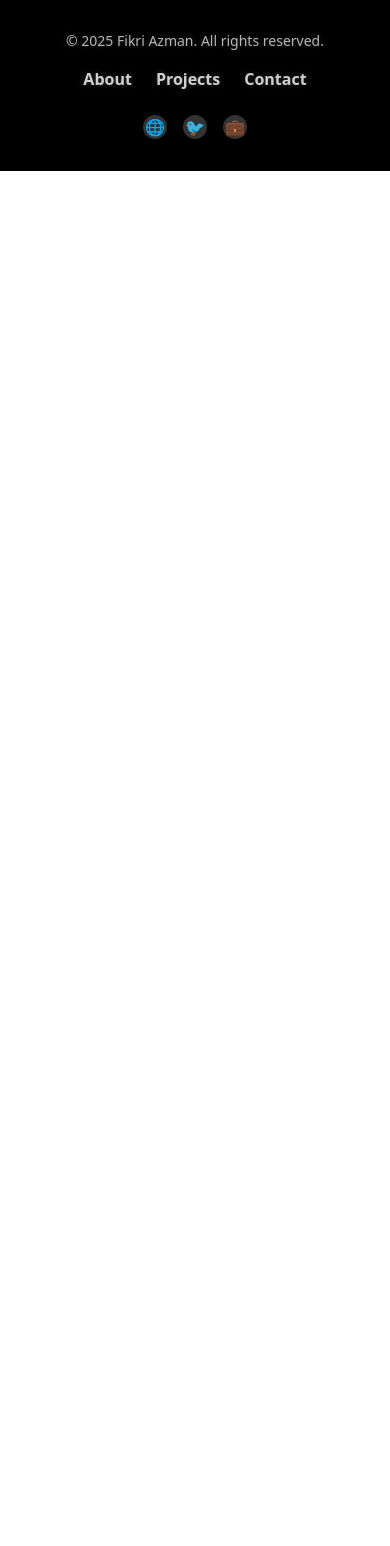
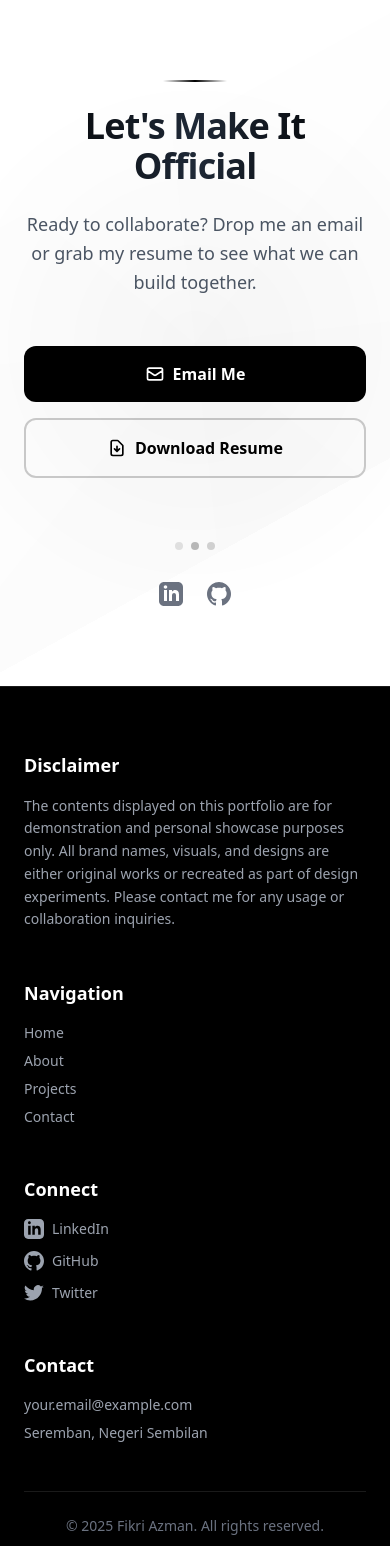
Before and after one commit to ctrlfikri/fikriazman, a Nuxt app: page / in a window 390 px wide. Shown: the part 6156-7702 px from the top of the page. Before the commit the page ends 6327 px from the top, so only its background shows below. Built offline with nearby package versions, Linux system fonts and the light colour scheme; a web font is replaced by a local one.

Commit message:
final landing page!

```diff
--- a/components/Footer.vue
+++ b/components/Footer.vue
@@ -1,68 +1,189 @@
 <template>
-  <footer class="bg-black text-white py-8">
-    <div class="flex flex-col items-center gap-4">
+<section class="relative w-full bg-white text-black border-t border-black/10 py-20 sm:py-24 lg:py-32 overflow-hidden">
+  <!-- Animated radial whoosh background -->
+  <div class="absolute inset-0 overflow-hidden">
+    <div class="absolute inset-0 bg-[radial-gradient(circle_at_center,_rgba(0,0,0,0.05)_0%,_transparent_70%)] animate-zoom"></div>
+    <div class="absolute inset-0 bg-[conic-gradient(from_90deg,_rgba(0,0,0,0.03)_0%,_transparent_50%,_rgba(0,0,0,0.03)_100%)] animate-spin-slow opacity-50"></div>
+  </div>
 
-      <!-- Copyright -->
-      <p class="text-sm text-white/70">&copy; {{ new Date().getFullYear() }} Fikri Azman. All rights reserved.</p>
+  <div class="relative z-10 max-w-4xl mx-auto px-6 lg:px-8 text-center">
+    <!-- Small accent line -->
+    <div class="w-16 h-[2px] bg-gradient-to-r from-transparent via-black to-transparent mx-auto mb-6"></div>
 
-      <!-- Navigation Links -->
-      <div class="flex gap-6">
-        <a href="/about" class="footer-link">About</a>
-        <a href="/projects" class="footer-link">Projects</a>
-        <a href="/contact" class="footer-link">Contact</a>
+    <!-- Main heading -->
+    <h2 class="text-4xl sm:text-5xl lg:text-6xl font-bold tracking-tight mb-6 bg-gradient-to-r from-black via-gray-800 to-black bg-clip-text text-transparent">
+      Let's Make It Official
+    </h2>
+
+    <!-- Subtext -->
+    <p class="text-gray-600 text-lg sm:text-xl lg:text-2xl max-w-2xl mx-auto mb-12 leading-relaxed">
+      Ready to collaborate? Drop me an email or grab my resume to see what we can build together.
+    </p>
+
+    <!-- CTA Buttons -->
+    <div class="flex flex-col sm:flex-row items-center justify-center gap-4 sm:gap-6">
+      <!-- Email Button -->
+      <a
+        href="mailto:your.email@example.com"
+        class="group relative px-8 py-4 bg-black text-white font-semibold rounded-xl overflow-hidden transition-all duration-300 hover:scale-105 hover:shadow-2xl hover:shadow-black/10 w-full sm:w-auto"
+      >
+        <span class="relative z-10 flex items-center justify-center gap-2">
+          <svg class="w-5 h-5" fill="none" stroke="currentColor" viewBox="0 0 24 24">
+            <path stroke-linecap="round" stroke-linejoin="round" stroke-width="2"
+              d="M3 8l7.89 5.26a2 2 0 002.22 0L21 8M5 19h14a2 2 0 002-2V7a2 2 0 00-2-2H5a2 2 0 00-2 2v10a2 2 0 002 2z">
+            </path>
+          </svg>
+          Email Me
+        </span>
+        <div class="absolute inset-0 bg-gradient-to-r from-gray-800 to-black opacity-0 group-hover:opacity-100 transition-opacity duration-300"></div>
+      </a>
+
+      <!-- Resume Button -->
+      <a
+        href="/resume.pdf"
+        download
+        class="group relative px-8 py-4 bg-transparent text-black font-semibold rounded-xl border-2 border-black/20 overflow-hidden transition-all duration-300 hover:scale-105 hover:border-black/50 w-full sm:w-auto"
+      >
+        <span class="relative z-10 flex items-center justify-center gap-2">
+          <svg class="w-5 h-5" fill="none" stroke="currentColor" viewBox="0 0 24 24">
+            <path stroke-linecap="round" stroke-linejoin="round" stroke-width="2"
+              d="M12 10v6m0 0l-3-3m3 3l3-3m2 8H7a2 2 0 01-2-2V5a2 2 0 012-2h5.586a1 1 0 01.707.293l5.414 5.414a1 1 0 01.293.707V19a2 2 0 01-2 2z">
+            </path>
+          </svg>
+          Download Resume
+        </span>
+        <div class="absolute inset-0 bg-black/5 opacity-0 group-hover:opacity-100 transition-opacity duration-300"></div>
+      </a>
+    </div>
+
+    <!-- Decorative Dots -->
+    <div class="mt-16 flex items-center justify-center gap-2">
+      <div class="w-2 h-2 rounded-full bg-black/20 animate-pulse"></div>
+      <div class="w-2 h-2 rounded-full bg-black/40 animate-pulse" style="animation-delay: 0.2s;"></div>
+      <div class="w-2 h-2 rounded-full bg-black/20 animate-pulse" style="animation-delay: 0.4s;"></div>
+    </div>
+
+    <!-- Social Links -->
+    <div class="mt-8 flex items-center justify-center gap-6">
+      <a href="#" class="text-gray-500 hover:text-black transition-colors duration-300">
+        <svg class="w-6 h-6" fill="currentColor" viewBox="0 0 24 24">
+          <path
+            d="M19 0h-14c-2.761 0-5 2.239-5 5v14c0 2.761 2.239 5 5 5h14c2.762 0 5-2.239 5-5v-14c0-2.761-2.238-5-5-5zm-11 19h-3v-11h3v11zm-1.5-12.268c-.966 0-1.75-.79-1.75-1.764s.784-1.764 1.75-1.764 1.75.79 1.75 1.764-.783 1.764-1.75 1.764zm13.5 12.268h-3v-5.604c0-3.368-4-3.113-4 0v5.604h-3v-11h3v1.765c1.396-2.586 7-2.777 7 2.476v6.759z" />
+        </svg>
+      </a>
+      <a href="#" class="text-gray-500 hover:text-black transition-colors duration-300">
+        <svg class="w-6 h-6" fill="currentColor" viewBox="0 0 24 24">
+          <path
+            d="M12 0c-6.626 0-12 5.373-12 12 0 5.302 3.438 9.8 8.207 11.387.599.111.793-.261.793-.577v-2.234c-3.338.726-4.033-1.416-4.033-1.416-.546-1.387-1.333-1.756-1.333-1.756-1.089-.745.083-.729.083-.729 1.205.084 1.839 1.237 1.839 1.237 1.07 1.834 2.807 1.304 3.492.997.107-.775.418-1.305.762-1.604-2.665-.305-5.467-1.334-5.467-5.931 0-1.311.469-2.381 1.236-3.221-.124-.303-.535-1.524.117-3.176 0 0 1.008-.322 3.301 1.23.957-.266 1.983-.399 3.003-.404 1.02.005 2.047.138 3.006.404 2.291-1.552 3.297-1.23 3.297-1.23.653 1.653.242 2.874.118 3.176.77.84 1.235 1.911 1.235 3.221 0 4.609-2.807 5.624-5.479 5.921.43.372.823 1.102.823 2.222v3.293c0 .319.192.694.801.576 4.765-1.589 8.199-6.086 8.199-11.386 0-6.627-5.373-12-12-12z" />
+        </svg>
+      </a>
+    </div>
+  </div>
+</section>
+
+  <!-- ====== FOOTER ====== -->
+<footer class="relative w-full bg-black border-t border-white/10 text-white">
+  <div class="max-w-7xl mx-auto px-6 py-16 sm:px-8 lg:px-10">
+    <div class="grid grid-cols-1 sm:grid-cols-2 lg:grid-cols-4 gap-12">
+
+      <!-- Column 1: About / Disclaimer -->
+      <div>
+        <h3 class="text-lg font-semibold mb-4 text-white">Disclaimer</h3>
+        <p class="text-sm text-gray-400 leading-relaxed">
+          The contents displayed on this portfolio are for demonstration and personal showcase purposes only.
+          All brand names, visuals, and designs are either original works or recreated as part of design experiments.
+          Please contact me for any usage or collaboration inquiries.
+        </p>
       </div>
 
-      <!-- Social Icons -->
-      <div class="flex gap-4 mt-2">
-        <div class="w-6 h-6 bg-white/20 rounded-full flex items-center justify-center hover:bg-white/50 transition">
-          🌐
-        </div>
-        <div class="w-6 h-6 bg-white/20 rounded-full flex items-center justify-center hover:bg-white/50 transition">
-          🐦
-        </div>
-        <div class="w-6 h-6 bg-white/20 rounded-full flex items-center justify-center hover:bg-white/50 transition">
-          💼
-        </div>
+      <!-- Column 2: Navigation -->
+      <div>
+        <h3 class="text-lg font-semibold mb-4 text-white">Navigation</h3>
+        <ul class="space-y-2 text-gray-400 text-sm">
+          <li><NuxtLink to="/" class="hover:text-white transition-colors duration-300">Home</NuxtLink></li>
+          <li><NuxtLink to="/about" class="hover:text-white transition-colors duration-300">About</NuxtLink></li>
+          <li><NuxtLink to="/projects" class="hover:text-white transition-colors duration-300">Projects</NuxtLink></li>
+          <li><NuxtLink to="/contact" class="hover:text-white transition-colors duration-300">Contact</NuxtLink></li>
+        </ul>
+      </div>
+
+      <!-- Column 3: Social Media -->
+      <div>
+        <h3 class="text-lg font-semibold mb-4 text-white">Connect</h3>
+        <ul class="flex flex-col gap-3 text-gray-400 text-sm">
+          <li>
+            <a href="https://www.linkedin.com/in/yourprofile" target="_blank" class="flex items-center gap-2 hover:text-white transition">
+              <svg class="w-5 h-5" fill="currentColor" viewBox="0 0 24 24"><path d="M19 0h-14C2.239 0 0 2.239 0 5v14c0 2.761 2.239 5 5 5h14c2.762 0 5-2.239 5-5V5c0-2.761-2.238-5-5-5zm-11 19H5V8h3v11zM6.5 6.268C5.534 6.268 4.75 5.478 4.75 4.5S5.534 2.732 6.5 2.732 8.25 3.522 8.25 4.5 7.466 6.268 6.5 6.268zM20 19h-3v-5.604c0-3.368-4-3.113-4 0V19h-3V8h3v1.765C14.396 7.179 20 6.988 20 12.241V19z"/></svg>
+              LinkedIn
+            </a>
+          </li>
+          <li>
+            <a href="https://github.com/yourprofile" target="_blank" class="flex items-center gap-2 hover:text-white transition">
+              <svg class="w-5 h-5" fill="currentColor" viewBox="0 0 24 24"><path d="M12 0C5.373 0 0 5.373 0 12c0 5.302 3.438 9.8 8.207 11.387.6.111.793-.261.793-.577v-2.234C5.662 21.303 5.033 19.14 5.033 19.14c-.546-1.387-1.333-1.756-1.333-1.756-1.089-.745.083-.729.083-.729 1.205.084 1.839 1.237 1.839 1.237 1.07 1.834 2.807 1.304 3.492.997.107-.775.418-1.305.762-1.604-2.665-.305-5.467-1.334-5.467-5.931 0-1.311.469-2.381 1.236-3.221-.124-.303-.535-1.524.117-3.176 0 0 1.008-.322 3.301 1.23.957-.266 1.983-.399 3.003-.404 1.02.005 2.047.138 3.006.404 2.291-1.552 3.297-1.23 3.297-1.23.653 1.653.242 2.874.118 3.176.77.84 1.235 1.911 1.235 3.221 0 4.609-2.807 5.624-5.479 5.921.43.372.823 1.102.823 2.222v3.293c0 .319.192.694.801.576C20.565 21.8 24 17.302 24 12 24 5.373 18.627 0 12 0z"/></svg>
+              GitHub
+            </a>
+          </li>
+          <li>
+            <a href="https://twitter.com/yourhandle" target="_blank" class="flex items-center gap-2 hover:text-white transition">
+              <svg class="w-5 h-5" fill="currentColor" viewBox="0 0 24 24"><path d="M24 4.557a9.93 9.93 0 01-2.828.775A4.932 4.932 0 0023.337 3a9.867 9.867 0 01-3.127 1.195 4.918 4.918 0 00-8.384 4.482A13.959 13.959 0 011.671 3.149a4.917 4.917 0 001.523 6.574 4.897 4.897 0 01-2.229-.616v.06A4.922 4.922 0 004.92 13.1a4.935 4.935 0 01-2.224.085 4.928 4.928 0 004.604 3.417 9.868 9.868 0 01-6.102 2.104c-.395 0-.787-.023-1.175-.068A13.945 13.945 0 007.548 21c9.056 0 14.009-7.506 14.009-14.009 0-.213-.005-.425-.014-.636A10.004 10.004 0 0024 4.557z"/></svg>
+              Twitter
+            </a>
+          </li>
+        </ul>
+      </div>
+
+      <!-- Column 4: Contact -->
+      <div>
+        <h3 class="text-lg font-semibold mb-4 text-white">Contact</h3>
+        <ul class="space-y-2 text-gray-400 text-sm">
+          <li>
+            <a href="mailto:your.email@example.com" class="hover:text-white transition-colors duration-300">
+              your.email@example.com
+            </a>
+          </li>
+          <li>Seremban, Negeri Sembilan</li>
+        </ul>
       </div>
     </div>
-  </footer>
+
+    <!-- Divider -->
+    <div class="border-t border-white/10 mt-12 pt-6 flex flex-col sm:flex-row justify-between items-center text-gray-500 text-sm">
+      <p>© {{ new Date().getFullYear() }} Fikri Azman. All rights reserved.</p>
+      <p class="mt-2 sm:mt-0">Powered by <span class="text-white">Nuxt</span> & <span class="text-white">Tailwind</span>. With the help of <span class="text-white">Claude</span>.</p>
+    </div>
+  </div>
+
+  <!-- Subtle Logo Signature -->
+  <div
+    class="absolute bottom-0 right-0 sm:bottom-4 sm:right-6 text-xs sm:text-sm tracking-[0.25em] font-extrabold text-white/20 select-none
+          flex items-end justify-center w-full sm:w-auto pb-2 sm:pb-0"
+  >
+    FIKRIAZMAN
+  </div>
+
+</footer>
+
 </template>
 
 <script setup>
-// No JS needed for now
+// You can make these props if you want them configurable
 </script>
 
-<style scoped>
-.footer-link {
-  position: relative;
-  font-weight: 600;
-  color: #ffffffcc;
-  transition: all 0.3s ease;
+<!-- Custom animations -->
+<style>
+@keyframes zoom {
+  0%, 100% { transform: scale(1); opacity: 0.6; }
+  50% { transform: scale(1.2); opacity: 1; }
+}
+.animate-zoom {
+  animation: zoom 8s ease-in-out infinite;
 }
 
-.footer-link::after {
-  content: '';
-  position: absolute;
-  left: 0;
-  bottom: -2px;
-  width: 0%;
-  height: 2px;
-  background: linear-gradient(90deg, #ffe600, #ffb7c5, #00ffcc, #ff00ff);
-  border-radius: 2px;
-  transition: width 0.3s ease;
+@keyframes spin-slow {
+  0% { transform: rotate(0deg); }
+  100% { transform: rotate(360deg); }
 }
-
-.footer-link:hover {
-  color: white;
-}
-
-.footer-link:hover::after {
-  width: 100%;
-}
-
-/* Subtle glow for the entire footer text */
-footer p,
-footer a {
-  text-shadow: 0 0 6px rgba(255, 255, 255, 0.2);
+.animate-spin-slow {
+  animation: spin-slow 40s linear infinite;
 }
 </style>
```
